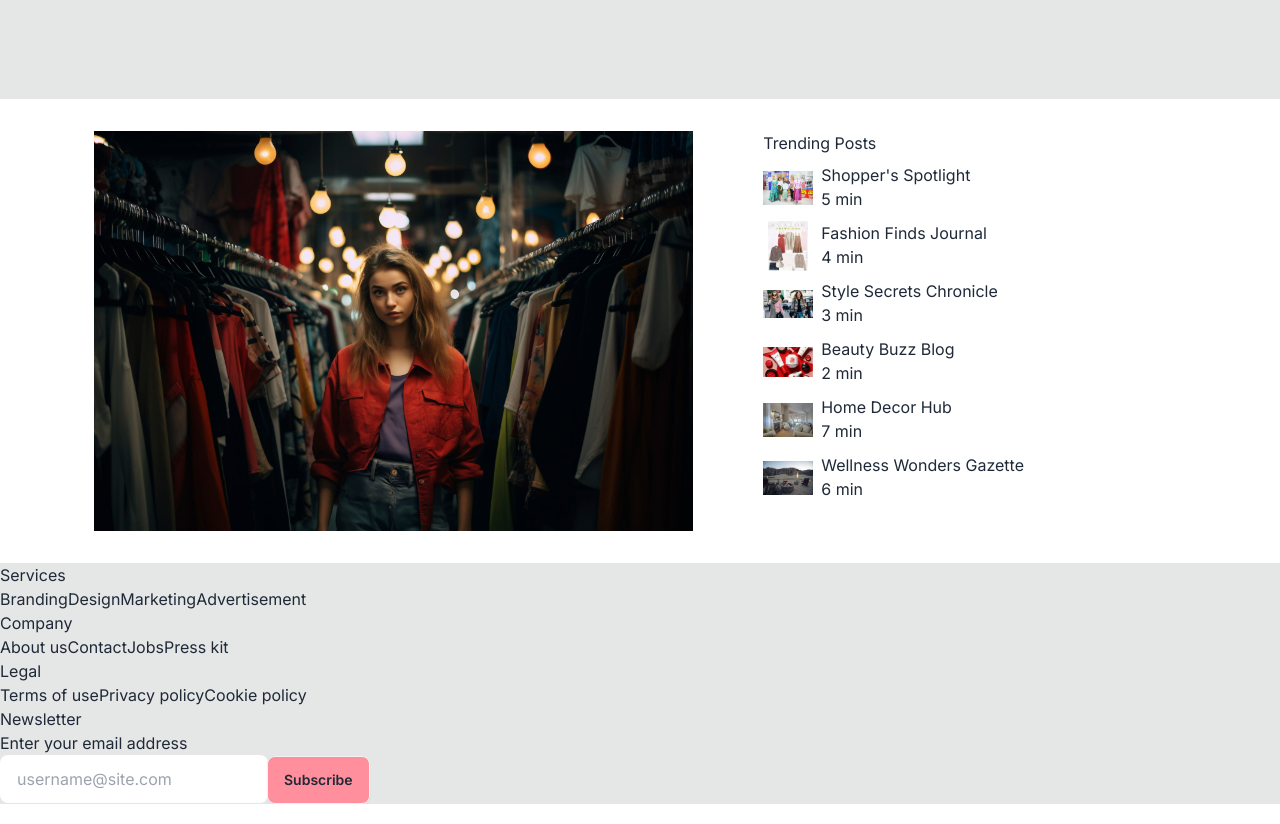
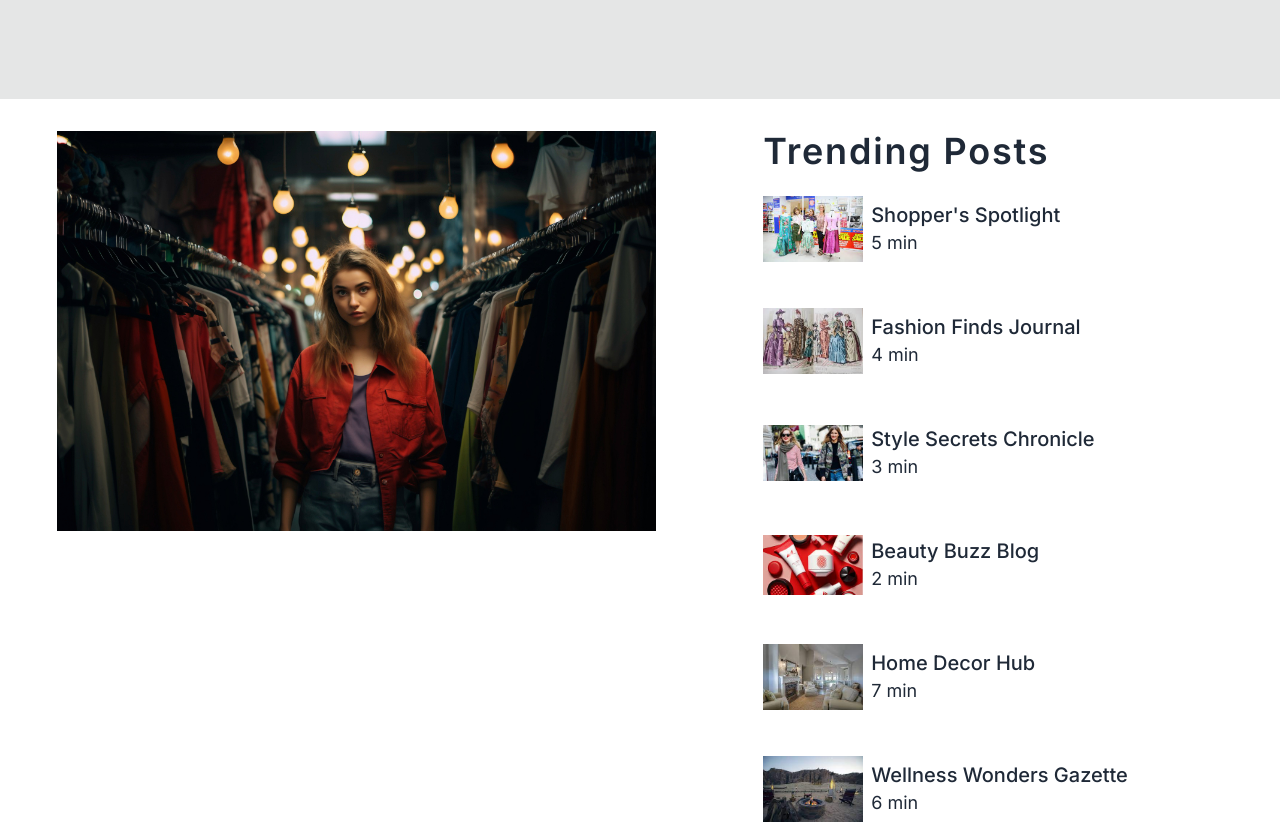
Before and after one commit to Talha-H/Store_1, a Next.js app: page /blog in a window 1280 px wide. Shown: the part 780-1604 px from the top of the page. Built offline with nearby package versions, Linux system fonts and the light colour scheme.

Commit message:
Blog Page CSS

```diff
--- a/src/app/blog/page.jsx
+++ b/src/app/blog/page.jsx
@@ -1,9 +1,10 @@
 import React from "react";
+import Link from "next/link";
 import Image from "next/image";
 
 const blogNames = [
   { name: "Shopper's Spotlight", img: "/1.jpg", time: "5 min" },
-  { name: "Fashion Finds Journal", img: "/2.jpg", time: "4 min" },
+  { name: "Fashion Finds Journal", img: "/7.jpg", time: "4 min" },
   { name: "Style Secrets Chronicle", img: "/3.jpg", time: "3 min" },
   { name: "Beauty Buzz Blog", img: "/4.jpg", time: "2 min" },
   { name: "Home Decor Hub", img: "/5.jpg", time: "7 min" },
@@ -26,39 +27,40 @@ const Blog = () => {
           Blogs
         </h1>
       </div>
-      <section className="flex  px-6 py-8 mx-auto">
-        <div className="flex flex-[1.5] justify-center items-center">
+      <section className="flex  px-6 py-8 mx-auto ">
+        <div className="flex flex-[1.5] ">
           <Image
             src={"/wo-4.jpg"}
             alt="img"
             width={600}
             height={700}
-            className="w-[90%] h-[400px] object-contain"
+            className="w-[90%] h-[400px] object-contain "
           />
         </div>
         <div className="flex flex-1 flex-col gap-y-2">
-          <span>Trending Posts</span>
-          <div className=" flex flex-col gap-x-2 gap-y-2">
-            {blogNames.map((item, idx) => {
+          <span className="text-4xl font-semibold tracking-wider">
+            Trending Posts
+          </span>
+          <div className=" flex flex-col gap-x-2 justify-center gap-y-3 ">
+            {blogNames.map((item, id) => {
               return (
-                <div
-                  key={idx}
-                  className="flex gap-x-2 items-start  "
-                >
-                  <div className="w-[50px] h-[50px]">
+                <Link href={`/?cat${id}`} key={id} className="flex gap-x-2    ">
+                  <div className="w-[100px] h-[100px] flex justify-center items-center">
                     <Image
                       src={item.img}
                       alt="img"
-                      width={100}
-                      height={100}
-                      className="w-[50px] h-[50px] object-contain"
+                      width={200}
+                      height={200}
+                      className="w-[100%] h-[100px] object-contain"
                     />
                   </div>
-                  <div className="flex flex-col items-start">
-                    <span>{item.name}</span>
-                    <p>{item.time}</p>
+                  <div className="flex flex-col justify-center">
+                    <span className="text-xl font-medium capitalize">
+                      {item.name}
+                    </span>
+                    <p className="text-lg font-normal lowercase">{item.time}</p>
                   </div>
-                </div>
+                </Link>
               );
             })}
           </div>
```
Also changed, not shown: public/2.jpg (deleted), public/7.jpg (added).
